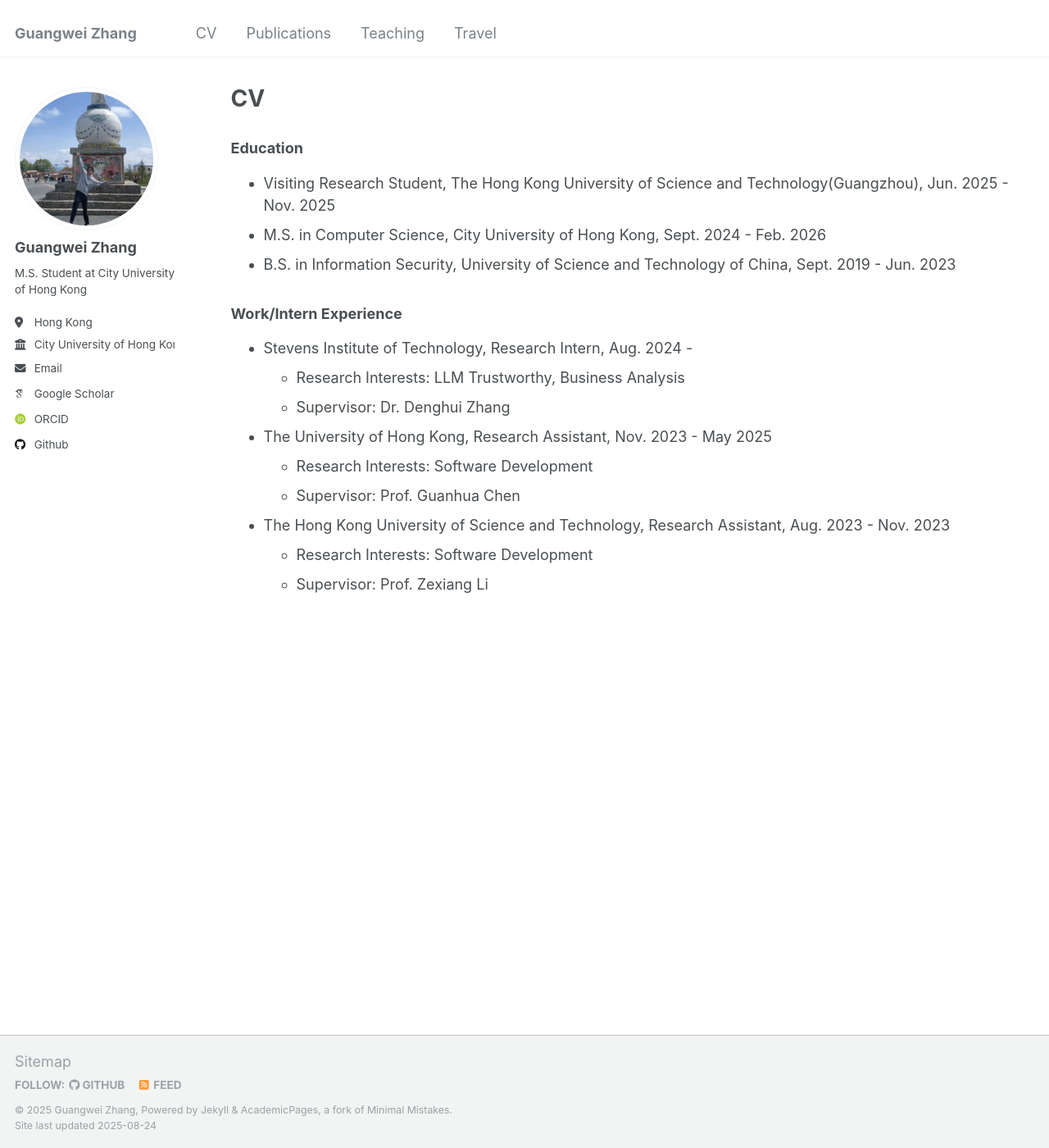
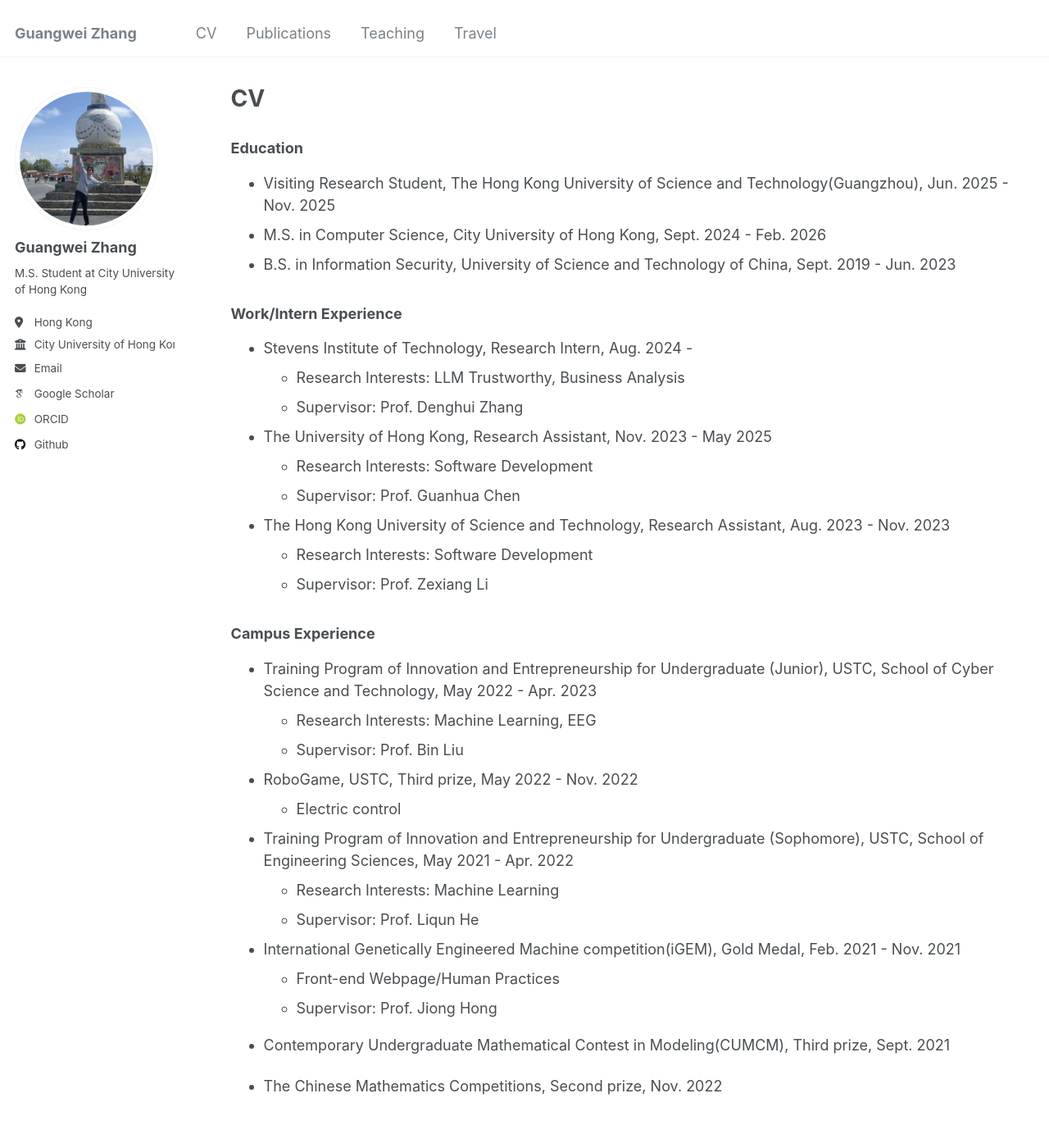
Before and after one commit to changhu73/changhu73.github.io, a Jekyll site: the page built from _pages/cv.md, in a window 1280 px wide and 1400 px high. Shown: the whole window at 82% size. Built offline with Jekyll 4.4.1, drawn with Linux system fonts in a browser that asks for light colours; some web fonts are replaced.

Commit message:
update cv

```diff
--- a/_pages/cv.md
+++ b/_pages/cv.md
@@ -23,7 +23,7 @@
 
 * Stevens Institute of Technology, Research Intern, Aug. 2024 -
   *  Research Interests: LLM Trustworthy, Business Analysis
-  *  Supervisor: Dr. Denghui Zhang
+  *  Supervisor: Prof. Denghui Zhang
 
 * The University of Hong Kong, Research Assistant, Nov. 2023 - May 2025  <!-- Hong Kong Quantum AI Lab -->
   *  Research Interests: Software Development
@@ -32,3 +32,25 @@
 * The Hong Kong University of Science and Technology, Research Assistant, Aug. 2023 - Nov. 2023 <!-- Hong Kong Center for Construction Robotics -->
   *  Research Interests: Software Development
   *  Supervisor: Prof. Zexiang Li
+
+
+### Campus Experience
+
+* Training Program of Innovation and Entrepreneurship for Undergraduate (Junior), USTC, School of Cyber Science and Technology, May 2022 - Apr. 2023
+  *  Research Interests: Machine Learning, EEG
+  *  Supervisor: Prof. Bin Liu
+
+* RoboGame, USTC, Third prize, May 2022 - Nov. 2022
+  *  Electric control
+
+* Training Program of Innovation and Entrepreneurship for Undergraduate (Sophomore), USTC, School of Engineering Sciences, May 2021 - Apr. 2022
+  *  Research Interests: Machine Learning
+  *  Supervisor: Prof. Liqun He
+
+* International Genetically Engineered Machine competition(iGEM), Gold Medal, Feb. 2021 - Nov. 2021
+  *  Front-end Webpage/Human Practices
+  *  Supervisor: Prof. Jiong Hong
+
+* Contemporary Undergraduate Mathematical Contest in Modeling(CUMCM), Third prize, Sept. 2021
+
+* The Chinese Mathematics Competitions, Second prize, Nov. 2022
```
Also changed, not shown: _pages/travel.md (+2 -13 lines).
